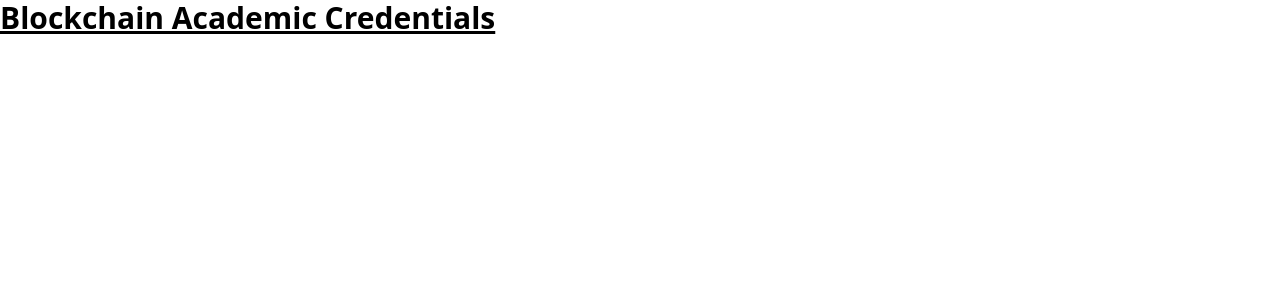
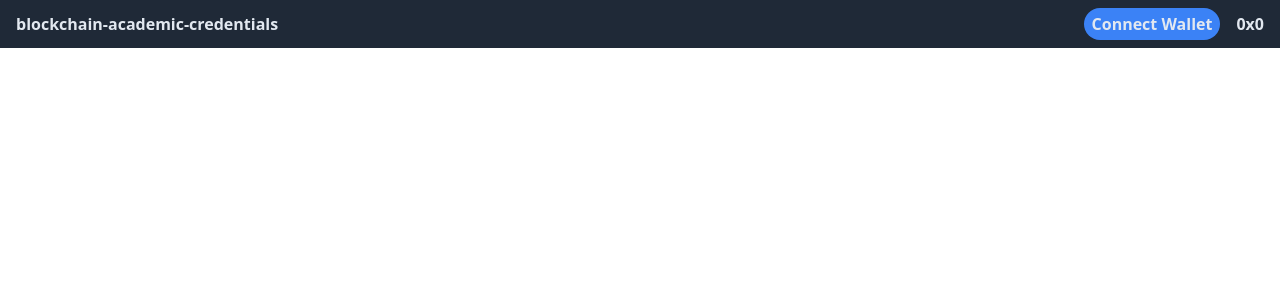
Before and after one commit to acblackburn/blockchain-academic-certificates, a React (Create React App) app in the folder client/: page / in a window 1280 px wide. Shown: the top 300 px of the page. Built offline with nearby package versions, Linux system fonts and the light colour scheme.

Commit message:
Create navbar with 'connect wallet' button

```diff
--- a/client/src/App.js
+++ b/client/src/App.js
@@ -1,6 +1,7 @@
 import React, { useState, useEffect } from 'react';
 import Web3 from 'web3';
 import './App.css';
+import Navbar from './components/Navbar';
 
 function App() {
 
@@ -10,10 +11,8 @@ function App() {
   // });
 
   return (
-    <div className="App">
-      <h1 className="text-3xl font-bold underline">
-        Blockchain Academic Credentials
-      </h1>
+    <div className="flex flex-col">
+      <Navbar/>
     </div>
   );
 }
--- /dev/null
+++ b/client/src/components/Navbar.js
@@ -0,0 +1,20 @@
+
+function Navbar() {
+  return (
+    <div className="fixed top-0 h-12 w-screen m-0 flex flex-row justify-between items-center bg-gray-800">
+      <h1 className="ml-4 text-slate-200 font-bold">
+        blockchain-academic-credentials
+      </h1>
+      <div className="flex flex-row items-center">
+        <button className="mr-4 px-2 py-1 text-slate-200 font-bold bg-blue-500 rounded-full hover:bg-blue-700">
+          Connect Wallet
+        </button>
+        <h1 className="mr-4 text-slate-200 font-bold">
+          0x0
+        </h1>
+      </div>
+    </div>
+  );
+}
+
+export default Navbar;
```
